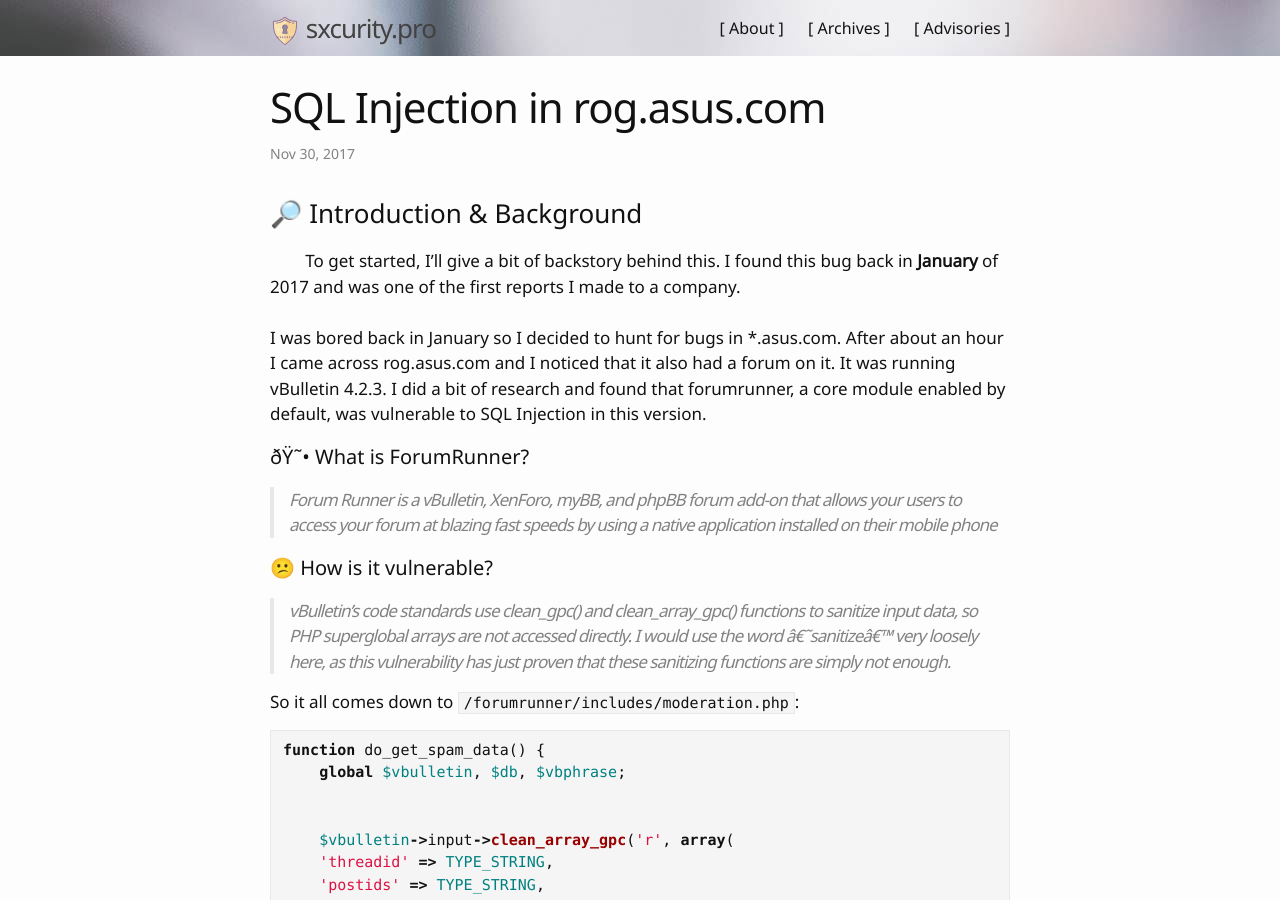
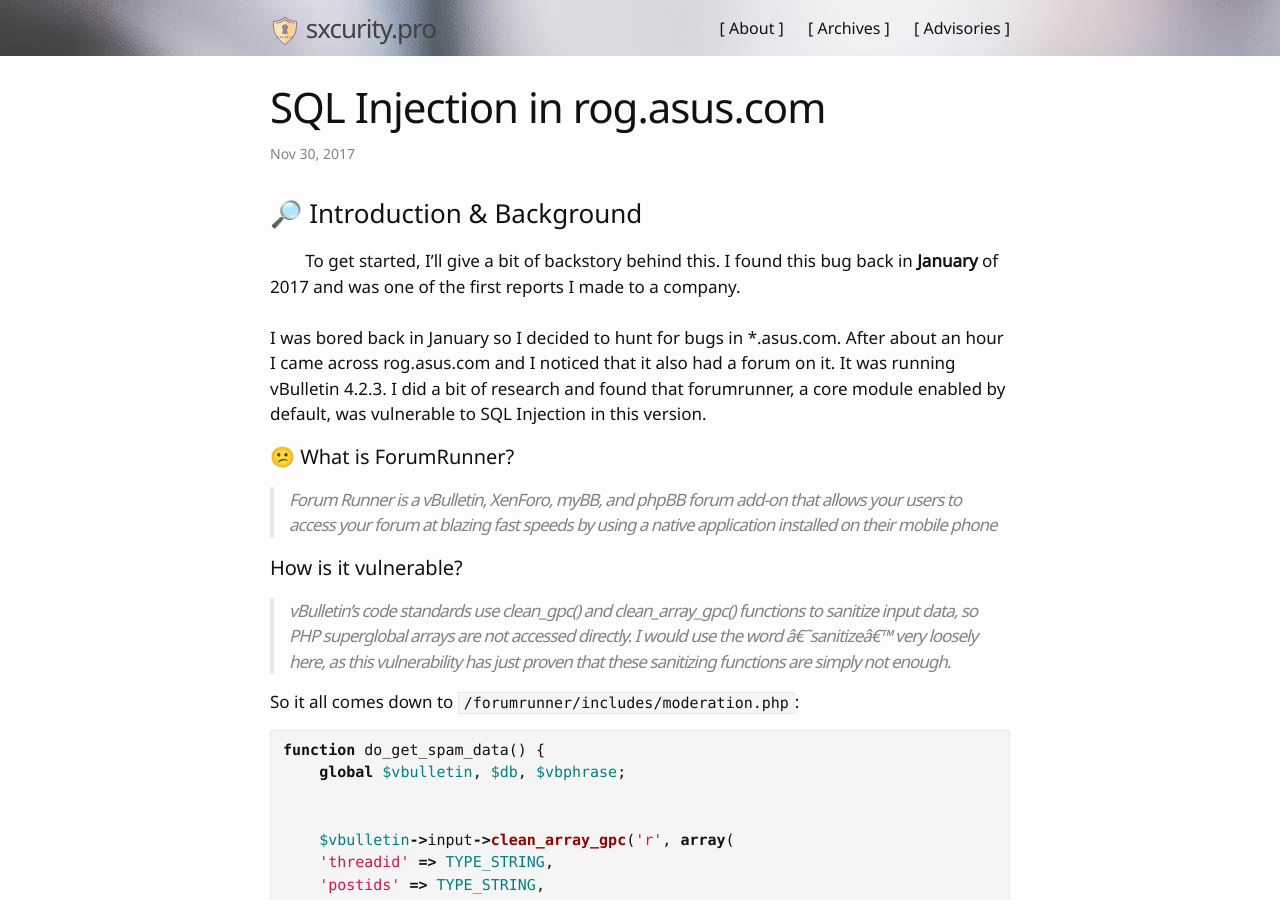
Before and after one commit to headstrong83/sxcurity.github.io, a Jekyll site: the page built from _posts/2017-11-30-asus-sqli.md, in a window 1280 px wide and 900 px high. Built offline with Jekyll 4.4.1, drawn with Linux system fonts in a browser that asks for light colours; comment, search, counter and statistics services are not loaded.

Commit message:
Update 2017-11-30-asus-sqli.md

```diff
--- a/_posts/2017-11-30-asus-sqli.md
+++ b/_posts/2017-11-30-asus-sqli.md
@@ -5,10 +5,10 @@ title: "SQL Injection in rog.asus.com"
 ### 🔎 Introduction & Background
 &nbsp;&nbsp;&nbsp;&nbsp;&nbsp;&nbsp;&nbsp;&nbsp;To get started, I'll give a bit of backstory behind this. I found this bug back in **January** of 2017 and was one of the first reports I made to a company.<br><br>
 I was bored back in January so I decided to hunt for bugs in *.asus.com. After about an hour I came across rog.asus.com and I noticed that it also had a forum on it. It was running vBulletin 4.2.3. I did a bit of research and found that forumrunner, a core module enabled by default, was vulnerable to SQL Injection in this version.
-#### ðŸ˜• What is ForumRunner?
+#### 😕 What is ForumRunner?
 > Forum Runner is a vBulletin, XenForo, myBB, and phpBB forum add-on that allows your users to access your forum at blazing fast speeds by using a native application installed on their mobile phone
 
-#### 😕 How is it vulnerable?
+#### How is it vulnerable?
 > vBulletin's code standards use clean_gpc() and clean_array_gpc() functions to sanitize input data, so PHP superglobal arrays are not accessed directly. I would use the word â€˜sanitizeâ€™ very loosely here, as this vulnerability has just proven that these sanitizing functions are simply not enough.
 <br>
 
```
